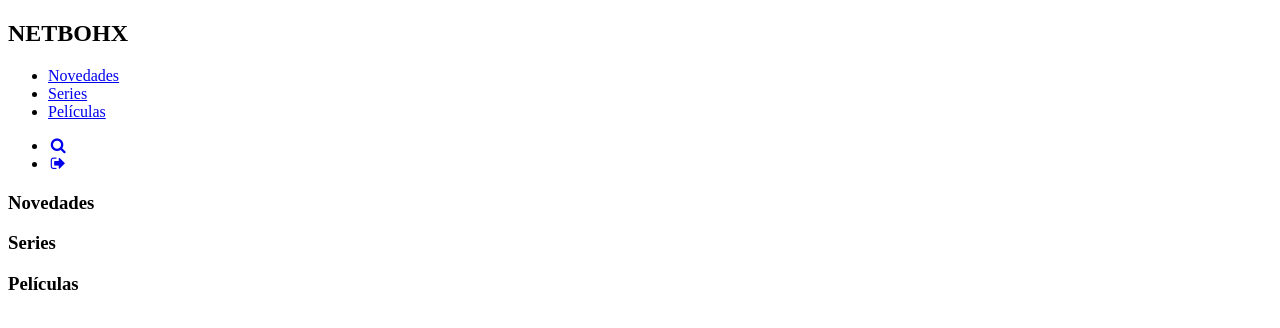
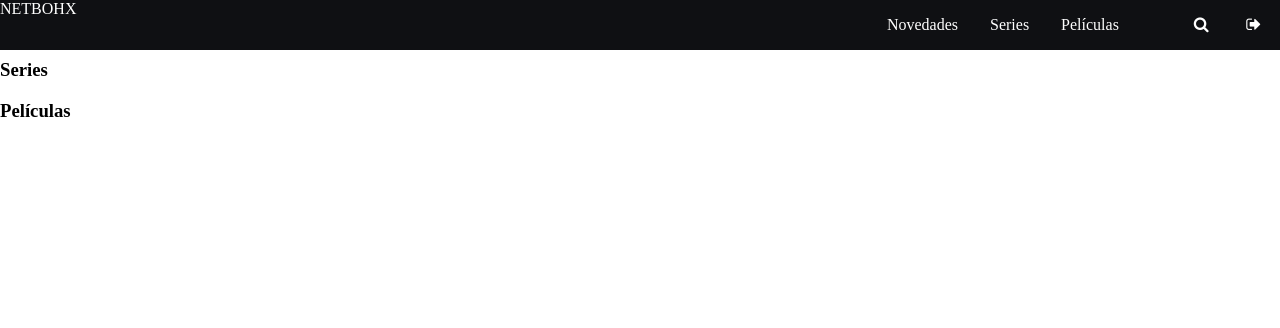
Before and after one commit to rpalaciosg/kc_html5_css3_web7, a plain HTML site: page index.html in a window 1280 px wide. Drawn offline with Linux system fonts and the light colour scheme.

Commit message:
Agrego links de estilos al index

```diff
--- a/index.html
+++ b/index.html
@@ -4,13 +4,16 @@
     <meta charset="UTF-8">
     <meta name="viewport" content="width=device-width, initial-scale=1.0">
     <meta http-equiv="X-UA-Compatible" content="ie=edge">
+    <title>NETBOHX</title>
     <link href="https://fonts.googleapis.com/css?family=Montserrat|Roboto|Rubik+Mono+One|Titillium+Web&display=swap" rel="stylesheet">
     <link rel="stylesheet" href="https://cdnjs.cloudflare.com/ajax/libs/font-awesome/4.7.0/css/font-awesome.min.css">
-    <title>NETBOHX</title>
+    <link rel="stylesheet" href="css/reset.css">
+    <link rel="stylesheet" href="css/navbar.css">
+    <link rel="stylesheet" href="css/header.css">
 </head>
 <body>
 <nav class="navbar">
-    <h1 class="logo">NETBOHX</h1>
+    <div class="logo">NETBOHX</div>
     <ul class="navbar-list">
         <li class="navbar-item"><a href="#novedades">Novedades</a></li>
         <li class="navbar-item"><a href="#series">Series</a></li>
@@ -23,10 +26,10 @@
             </a>
         </li>
         <li class="navbar-item">
-                <a href="#">
-                    <i class="fa fa-fw fa-sign-out"></i>
-                </a>
-            </li>
+            <a href="#">
+                <i class="fa fa-fw fa-sign-out"></i>
+            </a>
+        </li>
     </ul>
 </nav>
 
```
